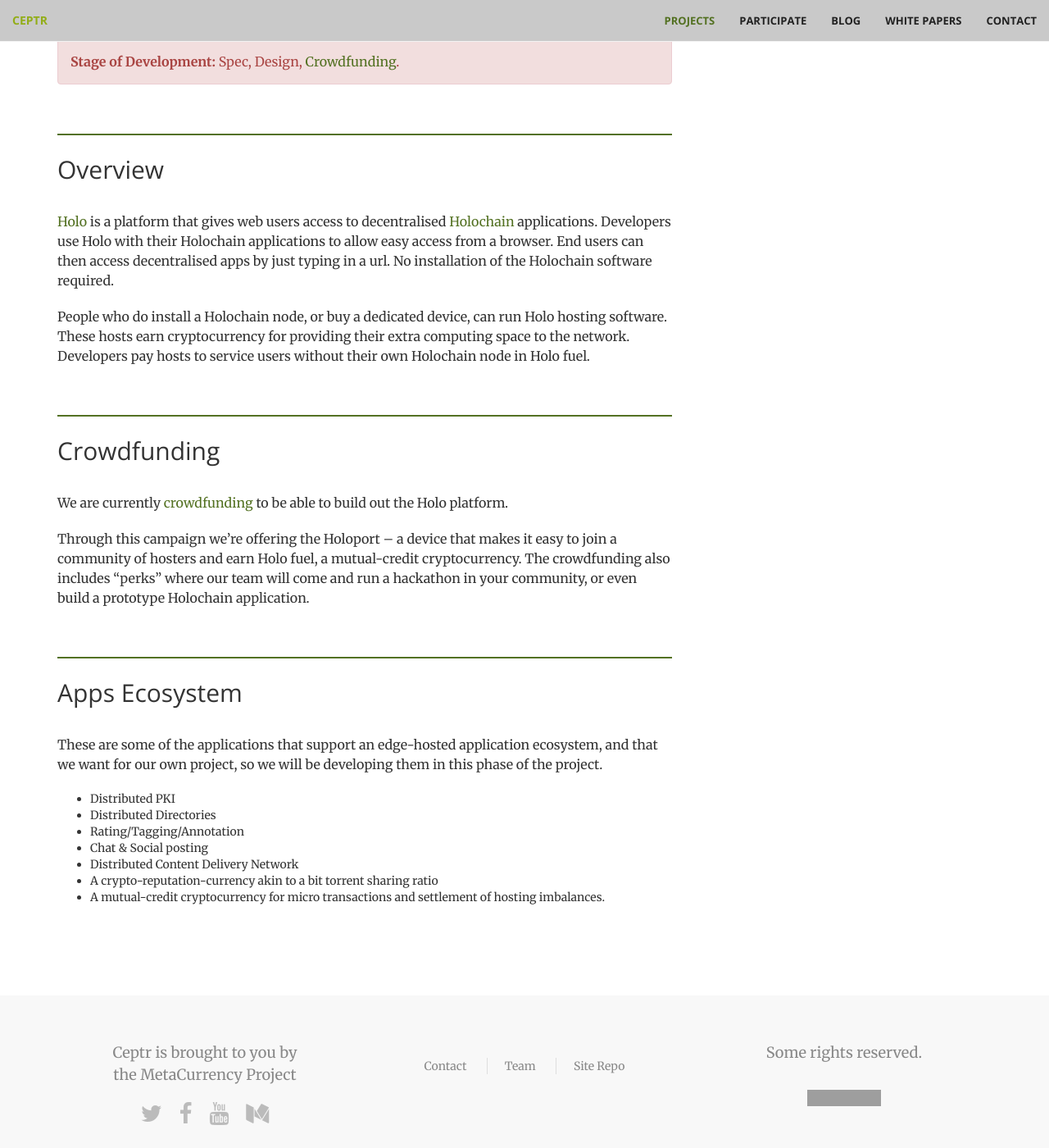
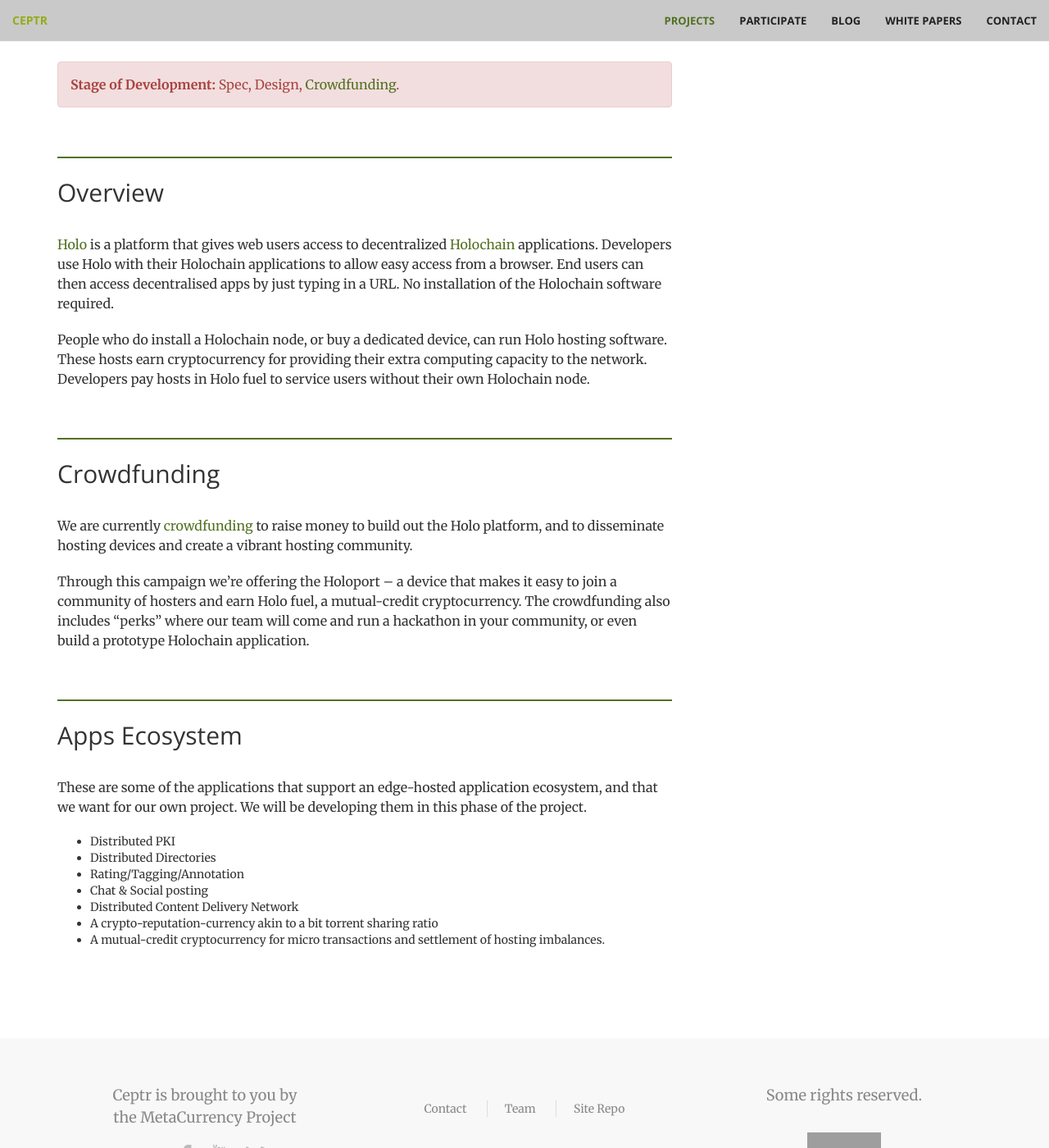
Before and after one commit to metacurrency/ceptr-org, a Jekyll site: the page built from _projects/holo.md, in a window 1280 px wide and 1400 px high, scrolled down 718 px. Shown: the whole window at 82% size. Built offline with Jekyll 4.4.1, drawn with Linux system fonts in a browser that asks for light colours; some of the changed text lies outside the part shown; grey boxes are pictures that could not be loaded.

Commit message:
copyediting

```diff
--- a/_projects/holo.md
+++ b/_projects/holo.md
@@ -5,7 +5,7 @@
 nav_title: Holo
 navigation_weight: 3
 icon: fa-cloud
-purpose: "Brings cloud computing out to the edges by enabling truly distributed applications and hosting: on laptops, phones, routers, devices, as well as servers."
+purpose: "Purpose: Brings cloud computing out to the edges by enabling truly distributed applications and hosting on laptops, phones, and personal dedicated hosting devices, as well as servers."
 repos:
   "Holo": https://github.com/holo-host
 ---
@@ -25,18 +25,18 @@
 
 ## Overview
 
-[Holo](holo.host) is a platform that gives web users access to decentralised [Holochain](/projects/holochain) applications. Developers use Holo with their Holochain applications to allow easy access from a browser. End users can then access decentralised apps by just typing in a url.  No installation of the Holochain software required.
+[Holo](holo.host) is a platform that gives web users access to decentralized [Holochain](/projects/holochain) applications. Developers use Holo with their Holochain applications to allow easy access from a browser. End users can then access decentralised apps by just typing in a URL.  No installation of the Holochain software required.
 
-People who do install a Holochain node, or buy a dedicated device, can run Holo hosting software. These hosts earn cryptocurrency for providing their extra computing space to the network. Developers pay hosts to service users without their own Holochain node in Holo fuel.
+People who do install a Holochain node, or buy a dedicated device, can run Holo hosting software. These hosts earn cryptocurrency for providing their extra computing capacity to the network. Developers pay hosts in Holo fuel to service users without their own Holochain node.
 
 ## Crowdfunding
 
-We are currently [crowdfunding](https://www.indiegogo.com/projects/holo-the-peer-to-peer-internet-has-arrived-money-community) to be able to build out the Holo platform.
+We are currently [crowdfunding](https://www.indiegogo.com/projects/holo-the-peer-to-peer-internet-has-arrived-money-community)  to raise money to build out the Holo platform, and to disseminate hosting devices and create a vibrant hosting community.
 
 Through this campaign we're offering the Holoport -- a device that makes it easy to join a community of hosters and earn Holo fuel, a mutual-credit cryptocurrency.  The crowdfunding also includes "perks" where our team will come and run a hackathon in your community, or even build a prototype Holochain application.
 
 ## Apps Ecosystem
-These are some of the applications that support an edge-hosted application ecosystem, and that we want for our own project, so we will be developing them in this phase of the project.
+These are some of the applications that support an edge-hosted application ecosystem, and that we want for our own project. We will be developing them in this phase of the project.
 
 - Distributed PKI
 - Distributed Directories
```
